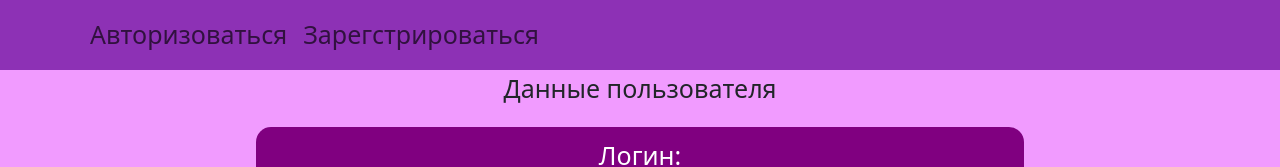
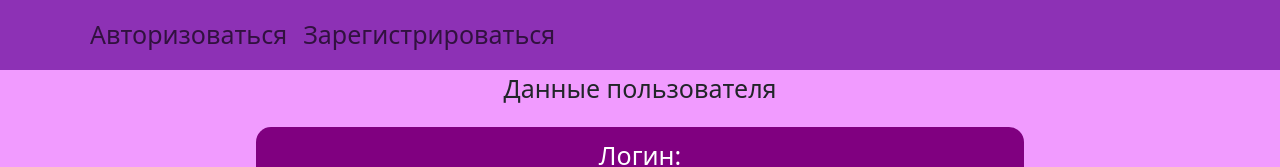
Before and after one commit to Ororura/Waves-Front, a React (Create React App) app: page /personal in a window 1280 px wide. Shown: the top 167 px of the page. Built offline with nearby package versions, Linux system fonts and the light colour scheme; no server answers.

Commit message:
Bug fix products

```diff
--- a/src/ui/components/HOC/Header.jsx
+++ b/src/ui/components/HOC/Header.jsx
@@ -32,7 +32,7 @@ export const Header = ({ children }) => {
                       handlerPush(e, '/registration')
                     }}
                   >
-                    Зарегстрироваться
+                    Зарегистрироваться
                   </Nav.Link>
                 </>
               )}
--- a/src/ui/components/products/Products.jsx
+++ b/src/ui/components/products/Products.jsx
@@ -9,6 +9,7 @@ export const Products = () => {
 
   useEffect(() => {
     ;(async () => {
+      if (user.login) {
         await Service.get({
           endpoint: `contracts/${addressContract}/USERS_PRODUCT_${user.login}`,
         }).then(data => {
@@ -16,6 +17,7 @@ export const Products = () => {
             setProduct(JSON.parse(data.value))
           }
         })
+      }
     })()
   }, [])
 
```
Lines whose indentation alone changed are shown as unchanged.
